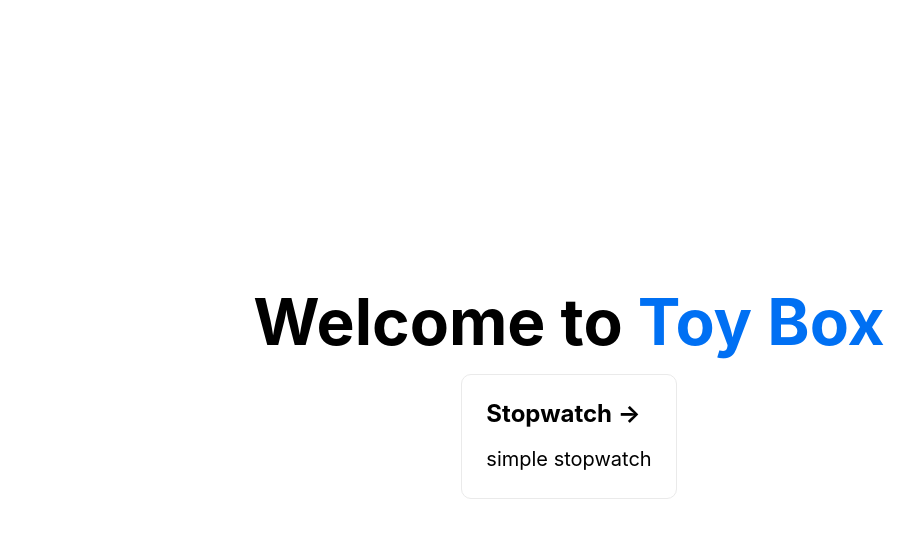
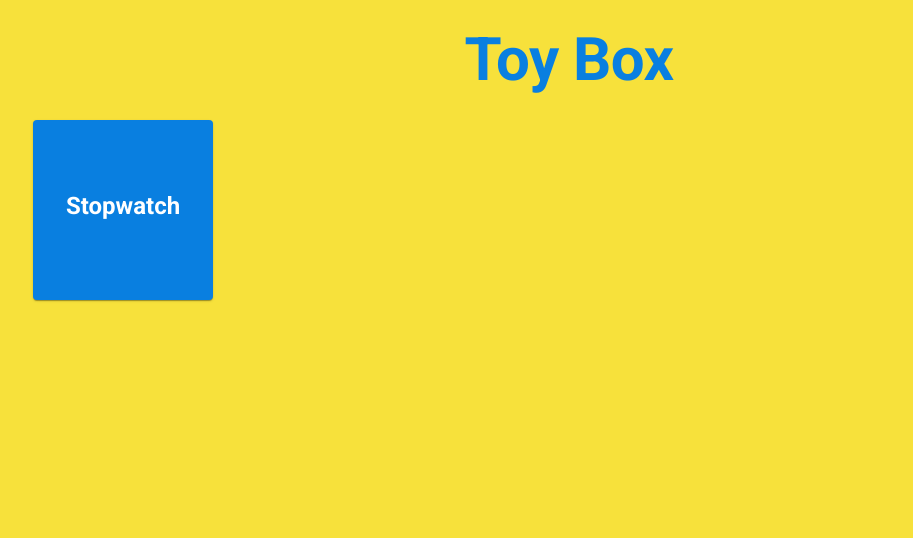
Before and after one commit to mi-wada/gihoz, a Next.js app: page / in a window 1280 px wide. Shown: the top 538 px of the page, without its empty margins (71-984 px from the left). Built offline with nearby package versions, Linux system fonts and the light colour scheme.

Commit message:
fix style

```diff
--- /dev/null
+++ b/components/footer.tsx
@@ -0,0 +1,8 @@
+const Footer = () => {
+  return (
+    <>
+    </>
+  )
+};
+
+export default Footer;
--- /dev/null
+++ b/components/layout.tsx
@@ -0,0 +1,26 @@
+import { Container, Typography } from "@mui/material";
+import Head from "next/head";
+import { ReactElement } from "react";
+import Footer from "./footer";
+import Navbar from "./navbar";
+
+type LayoutProps = {
+  children: ReactElement
+}
+
+const Layout = ({ children }: LayoutProps) => {
+  return (
+    <>
+      <Head>
+        <title>Toy Box</title>
+      </Head>
+      <Navbar />
+      <Container>
+        <main>{children}</main>
+      </Container>
+      <Footer />
+    </>
+  )
+}
+
+export default Layout;
--- /dev/null
+++ b/components/navbar.tsx
@@ -0,0 +1,19 @@
+import { Box, Typography } from "@mui/material";
+import Link from "next/link";
+import { COLORS } from "../constants";
+
+const Navbar = () => {
+  return (
+    <Box m={3} display='flex' justifyContent='center'>
+      <Link href={'/'}>
+        <a>
+          <Typography variant='h2' color={COLORS.main} fontWeight='bold'>
+            Toy Box
+          </Typography>
+        </a>
+      </Link>
+    </Box>
+  )
+};
+
+export default Navbar;
--- /dev/null
+++ b/components/toy.tsx
@@ -0,0 +1,27 @@
+import { Card, CardActionArea, CardContent, Grid, Typography } from "@mui/material";
+import Link from "next/link";
+import { COLORS } from "../constants";
+
+type ToyProps = {
+  href: string,
+  title: string,
+  description: string,
+}
+
+const Toy = ({ title, description, href }: ToyProps) => {
+  return (
+    <Link href={href}>
+      <Card sx={{ backgroundColor: COLORS.main, width: '180px', height: '180px' }}>
+        <CardActionArea sx={{ width: '100%', height: '100%' }}>
+          <CardContent>
+            <Typography gutterBottom variant='h5' sx={{ textAlign: 'center', color: 'white', fontWeight: 'bold' }}>
+              {title}
+            </Typography>
+          </CardContent>
+        </CardActionArea>
+      </Card>
+    </Link>
+  )
+};
+
+export default Toy;
--- /dev/null
+++ b/constants/colors.ts
@@ -0,0 +1,4 @@
+export const COLORS = {
+  main: '#097fe0',
+  bg: '#f7e13b'
+};
--- /dev/null
+++ b/constants/index.ts
@@ -0,0 +1 @@
+export * from './colors';
--- a/pages/_app.tsx
+++ b/pages/_app.tsx
@@ -1,8 +1,13 @@
 import '../styles/globals.css'
 import type { AppProps } from 'next/app'
+import Layout from '../components/layout'
 
-function MyApp({ Component, pageProps }: AppProps) {
-  return <Component {...pageProps} />
+const MyApp = ({ Component, pageProps }: AppProps) => {
+  return (
+    <Layout>
+      <Component {...pageProps} />
+    </Layout>
+  )
 }
 
 export default MyApp
--- a/pages/_document.tsx
+++ b/pages/_document.tsx
@@ -1,5 +1,6 @@
 import { NextPage } from "next";
 import { Head, Html, Main, NextScript } from "next/document";
+import { COLORS } from "../constants";
 
 const Document: NextPage = () => {
   return (
@@ -12,7 +13,7 @@ const Document: NextPage = () => {
         <meta name="description" content="Toy Box" />
         <link rel="icon" href="/favicon.ico" />
       </Head>
-      <body>
+      <body style={{backgroundColor: COLORS.bg}}>
         <Main />
         <NextScript />
       </body>
--- a/pages/index.tsx
+++ b/pages/index.tsx
@@ -1,30 +1,16 @@
+import { Container, Grid, Typography } from '@mui/material'
 import type { NextPage } from 'next'
-import Head from 'next/head'
-import Link from 'next/link'
-import styles from '../styles/Home.module.css'
+import Toy from '../components/toy'
 
 const Home: NextPage = () => {
   return (
-    <div className={styles.container}>
-      <Head>
-        <title>Toy Box</title>
-      </Head>
-
-      <main className={styles.main}>
-        <h1 className={styles.title}>
-          Welcome to <span>Toy Box</span>
-        </h1>
-
-        <div className={styles.grid}>
-          <Link href="/stopwatch">
-            <a className={styles.card}>
-              <h2>Stopwatch &rarr;</h2>
-              <p>simple stopwatch</p>
-            </a>
-          </Link>
-        </div>
-      </main>
-    </div>
+    <Container sx={{m: 2}}>
+      <Grid container spacing={2}>
+        <Grid item xs={4}>
+          <Toy title='Stopwatch' description='simple stopwatch' href='/stopwatch' />
+        </Grid>
+      </Grid>
+    </Container>
   )
 }
 
```
